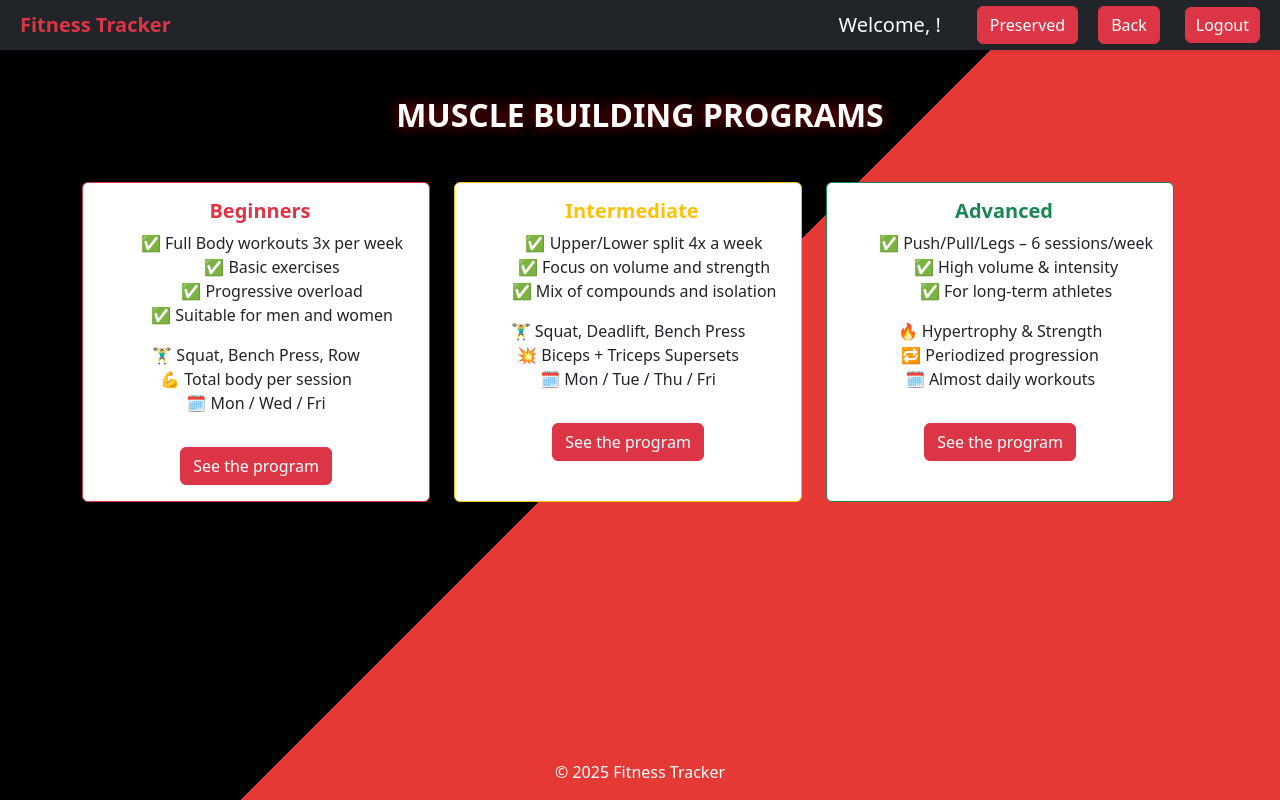
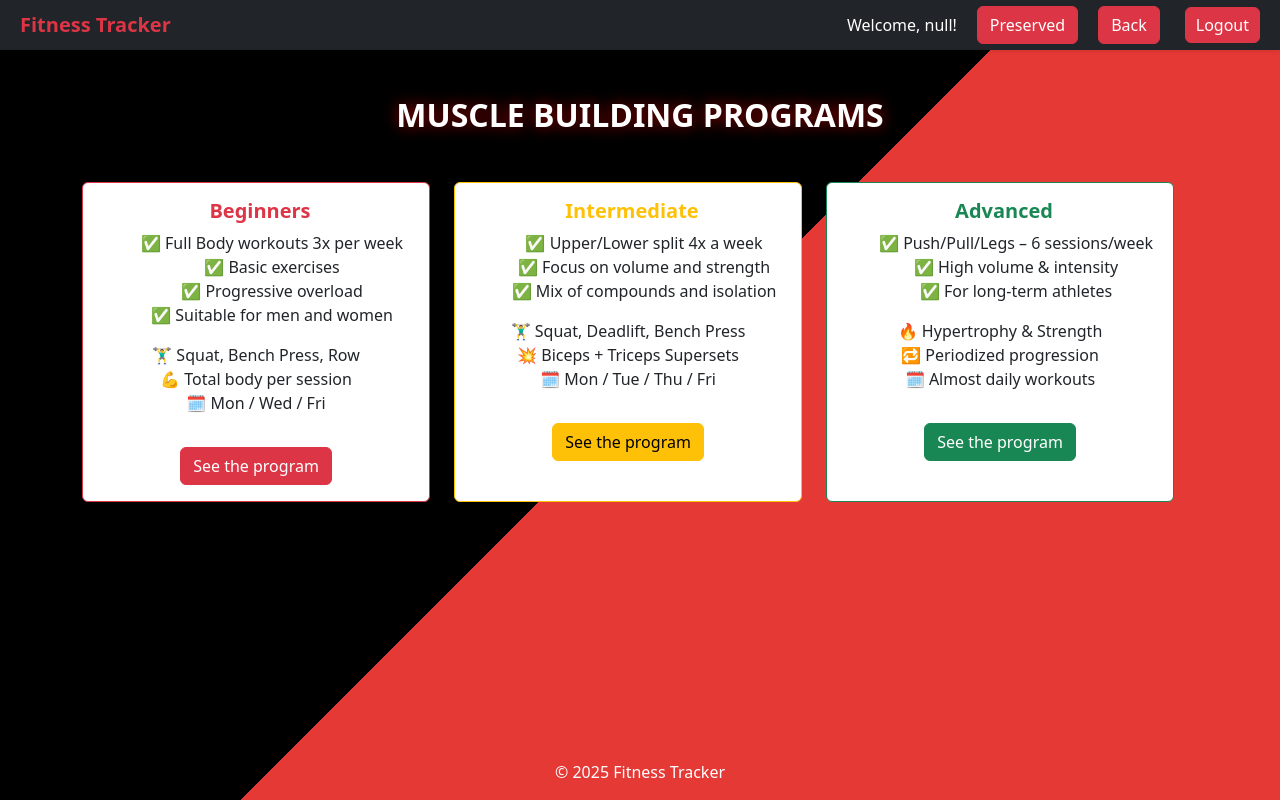
Before and after one commit to GenkoPuhov0220/FitnessApp, a plain HTML site: page bulk.html in a window 1280 px wide. Drawn offline with nearby package versions, Linux system fonts and the light colour scheme.

Commit message:
Add files via upload

```diff
--- a/bulk.html
+++ b/bulk.html
@@ -16,7 +16,7 @@
         <span class="navbar-toggler-icon"></span>
       </button>
       <div class="collapse navbar-collapse justify-content-end" id="navbarNav">
-        <h5 class="text-white me-3 mb-0">Welcome, <span id="user-name"></span>!</h5>
+        <span id="welcome">Welcome !</span>
         <a href="#" id="backBtn" class="btn btn-danger">Preserved</a>
         <a href="dashboard.html" id="backBtn" class="btn btn-danger">Back</a>
         <button class="btn btn-danger" onclick="logout()">Logout</button>
@@ -69,7 +69,7 @@
                         <li>💥 Biceps + Triceps Supersets</li>
                         <li>🗓️ Mon / Tue / Thu / Fri</li>
                     </ul>
-                    <a href="#" class="btn btn-danger mt-3 see-program-btn" data-program="intermediate">See the program</a>
+                    <a href="#" class="btn btn-warning mt-3 see-program-btn" data-program="intermediate">See the program</a>
                 </div>
             </div>
         </div>
@@ -90,7 +90,7 @@
                         <li>🔁 Periodized progression</li>
                         <li>🗓️ Almost daily workouts</li>
                     </ul>
-                    <a href="#" class="btn btn-danger mt-3 see-program-btn" data-program="advanced">See the program</a>
+                    <a href="#" class="btn btn-success mt-3 see-program-btn" data-program="advanced">See the program</a>
                 </div>
             </div>
         </div>
--- a/js/bulk.js
+++ b/js/bulk.js
@@ -1,3 +1,6 @@
+let currentUser = localStorage.getItem("currentUser");
+document.getElementById("welcome").textContent = `Welcome, ${currentUser}!`;
+
 document.querySelectorAll(".see-program-btn").forEach(btn => {
   btn.addEventListener("click", (e) => {
     e.preventDefault();  // спирай нормалното поведение на линка
```
